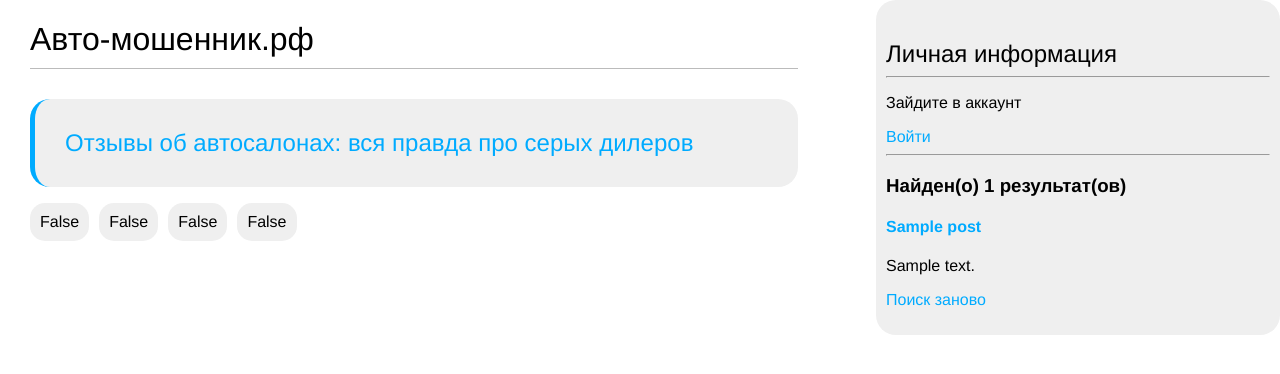
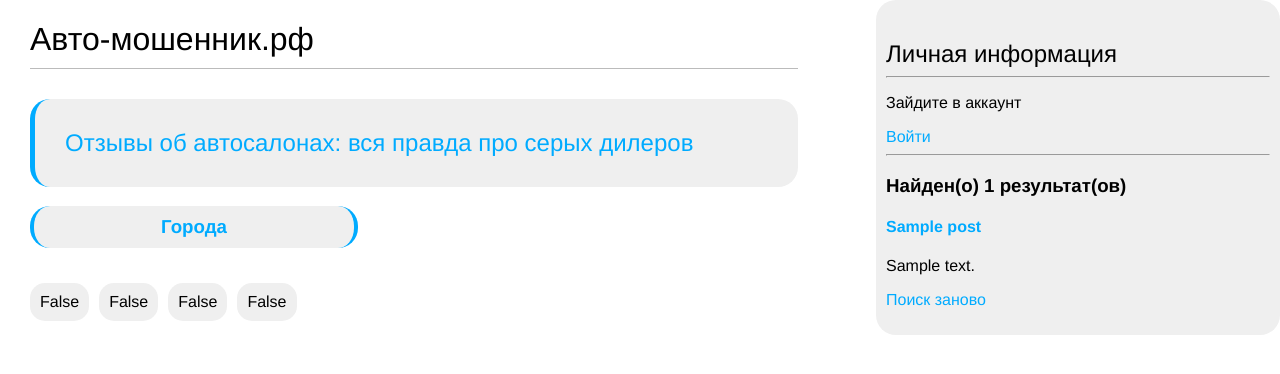
Before and after one commit to mflorya575/Blog_auto_Django, a Django app: template blog/templates/blog/list.html in a window 1280 px wide. Shown: the part 38-412 px from the top of the page. Run offline with Django 4.2, Linux system fonts and the light colour scheme; data comes from the database, SQL or seed files in the repository; tables that the repository leaves empty hold one stand-in row (values such as "Sample post"); the template is opened without the code that fills it: values that come from a table or form of the project are taken from there, most other values are stand-ins (such as "Sample title", 1, 10 or a date in 2020); parts of the project's set-up code (start-up, migrations or seed data) failed here and were passed over.

Commit message:
add some changes

```diff
--- a/blog/static/css/blog.css
+++ b/blog/static/css/blog.css
@@ -140,6 +140,17 @@ iframe {
     border-left: 5px solid;
 }
 
+.title-h3 {
+    color: #00abff;
+    background: #efefef;
+    padding: 10px;
+    border-radius: 20px;
+    border-left: 4px solid;
+    border-right: 4px solid;
+    max-width: 300px;
+    text-align: center;
+}
+
 .cities {
     display: flex;
     gap: 10px;
--- a/blog/templates/blog/list.html
+++ b/blog/templates/blog/list.html
@@ -4,6 +4,7 @@
 {% block content %}
     <h1 class="main-title">Авто-<span id="blue">мошенник.рф</span></h1>
     <h2 class="title-h2">Отзывы об автосалонах: вся правда про серых дилеров</h2>
+    <h3 class="title-h3">Города</h3>
     <div class="cities">
         {% for post in posts %}
             <p class="city-back">{{ post.city }}</p>
```
